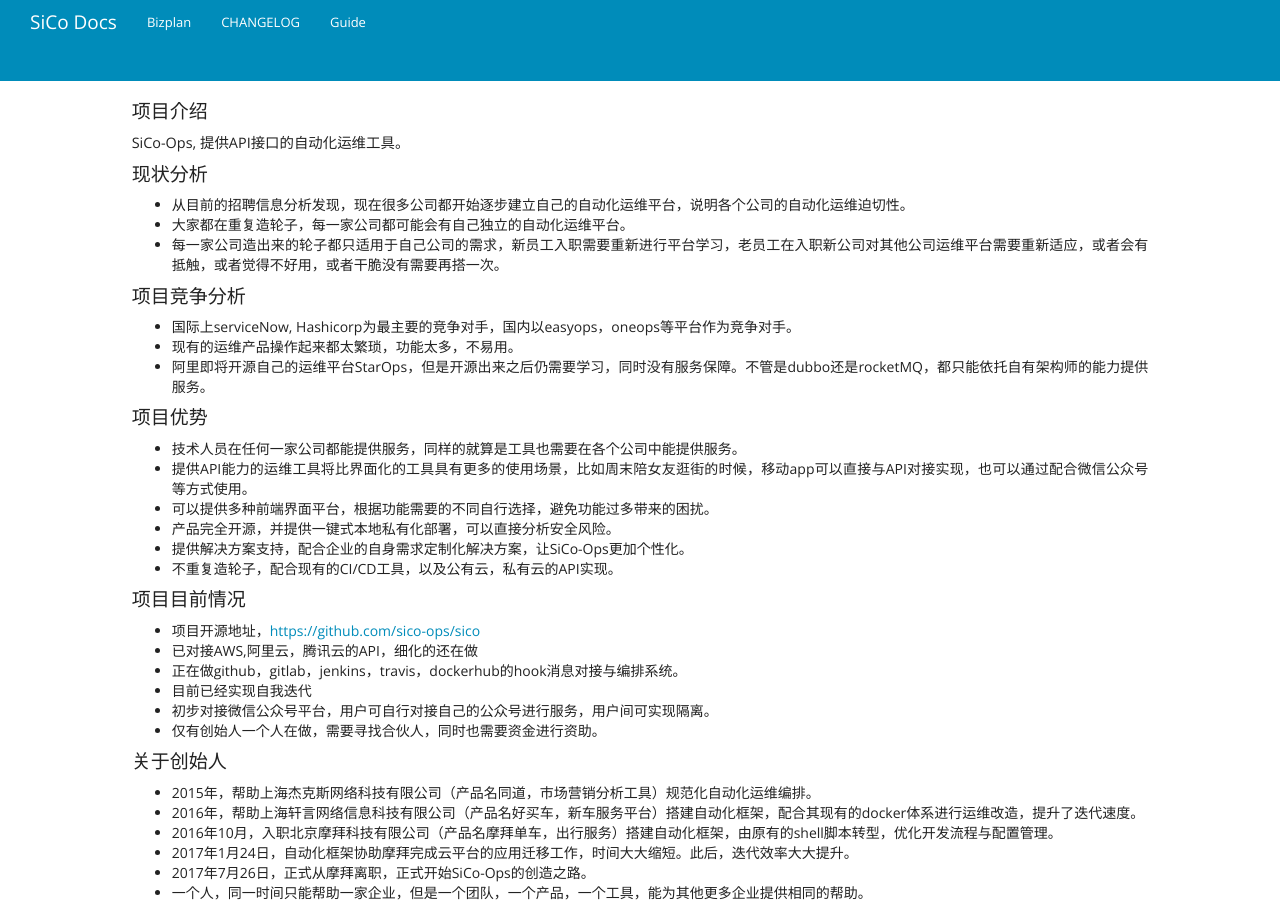
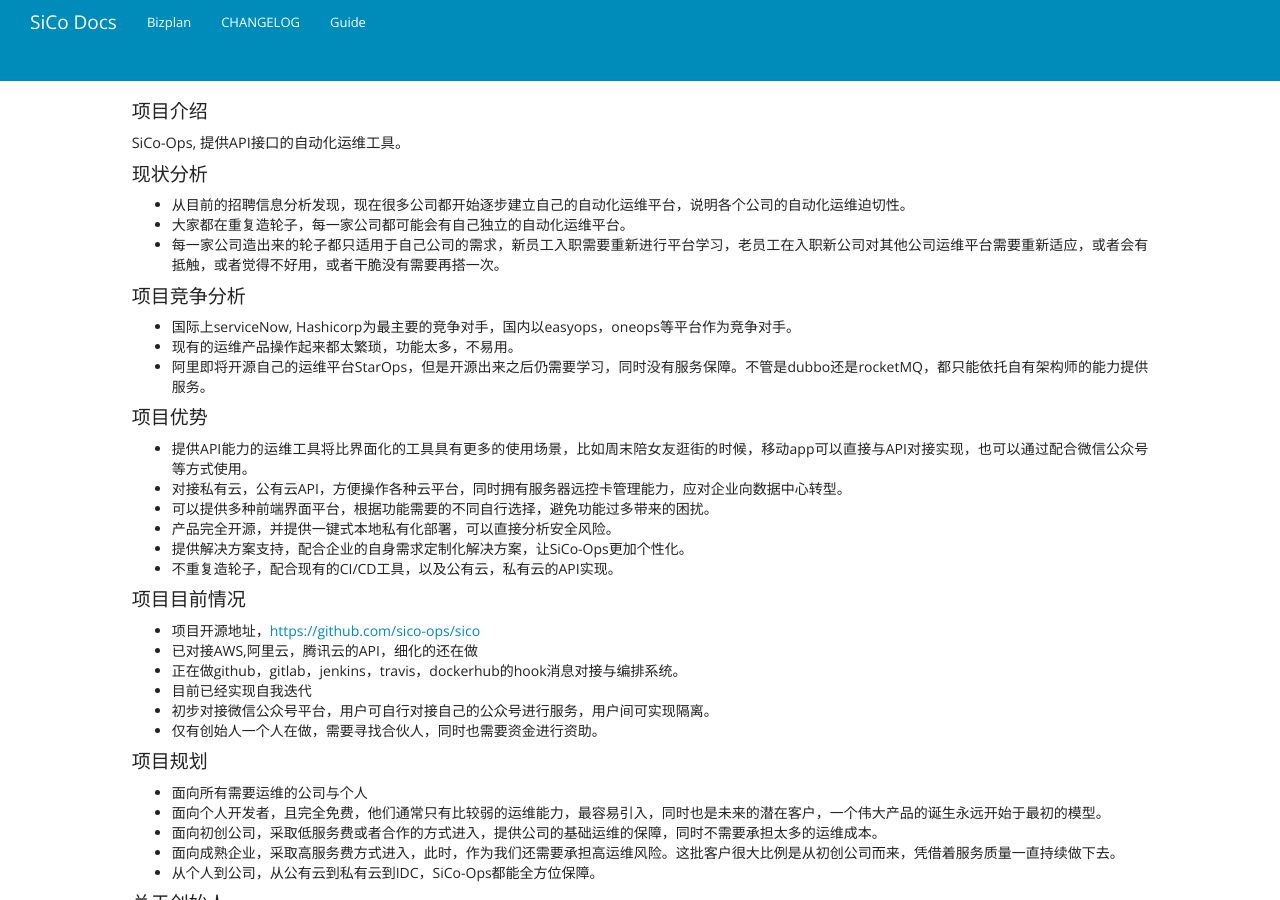
Before and after one commit to SICO-SYS/SiCo-Ops.github.io, a Jekyll site: the page built from bizplan.md, in a window 1280 px wide and 900 px high. Built offline with Jekyll 4.4.1, drawn with Linux system fonts in a browser that asks for light colours; nearby versions of some CDN libraries.

Commit message:
update_bp

```diff
--- a/bizplan.md
+++ b/bizplan.md
@@ -18,8 +18,8 @@
 - 阿里即将开源自己的运维平台StarOps，但是开源出来之后仍需要学习，同时没有服务保障。不管是dubbo还是rocketMQ，都只能依托自有架构师的能力提供服务。
 
 #### 项目优势
-- 技术人员在任何一家公司都能提供服务，同样的就算是工具也需要在各个公司中能提供服务。
 - 提供API能力的运维工具将比界面化的工具具有更多的使用场景，比如周末陪女友逛街的时候，移动app可以直接与API对接实现，也可以通过配合微信公众号等方式使用。
+- 对接私有云，公有云API，方便操作各种云平台，同时拥有服务器远控卡管理能力，应对企业向数据中心转型。
 - 可以提供多种前端界面平台，根据功能需要的不同自行选择，避免功能过多带来的困扰。
 - 产品完全开源，并提供一键式本地私有化部署，可以直接分析安全风险。
 - 提供解决方案支持，配合企业的自身需求定制化解决方案，让SiCo-Ops更加个性化。
@@ -32,6 +32,13 @@
 - 目前已经实现自我迭代
 - 初步对接微信公众号平台，用户可自行对接自己的公众号进行服务，用户间可实现隔离。
 - 仅有创始人一个人在做，需要寻找合伙人，同时也需要资金进行资助。
+
+#### 项目规划
+- 面向所有需要运维的公司与个人
+- 面向个人开发者，且完全免费，他们通常只有比较弱的运维能力，最容易引入，同时也是未来的潜在客户，一个伟大产品的诞生永远开始于最初的模型。
+- 面向初创公司，采取低服务费或者合作的方式进入，提供公司的基础运维的保障，同时不需要承担太多的运维成本。
+- 面向成熟企业，采取高服务费方式进入，此时，作为我们还需要承担高运维风险。这批客户很大比例是从初创公司而来，凭借着服务质量一直持续做下去。
+- 从个人到公司，从公有云到私有云到IDC，SiCo-Ops都能全方位保障。
 
 #### 关于创始人
 - 2015年，帮助上海杰克斯网络科技有限公司（产品名同道，市场营销分析工具）规范化自动化运维编排。
```
